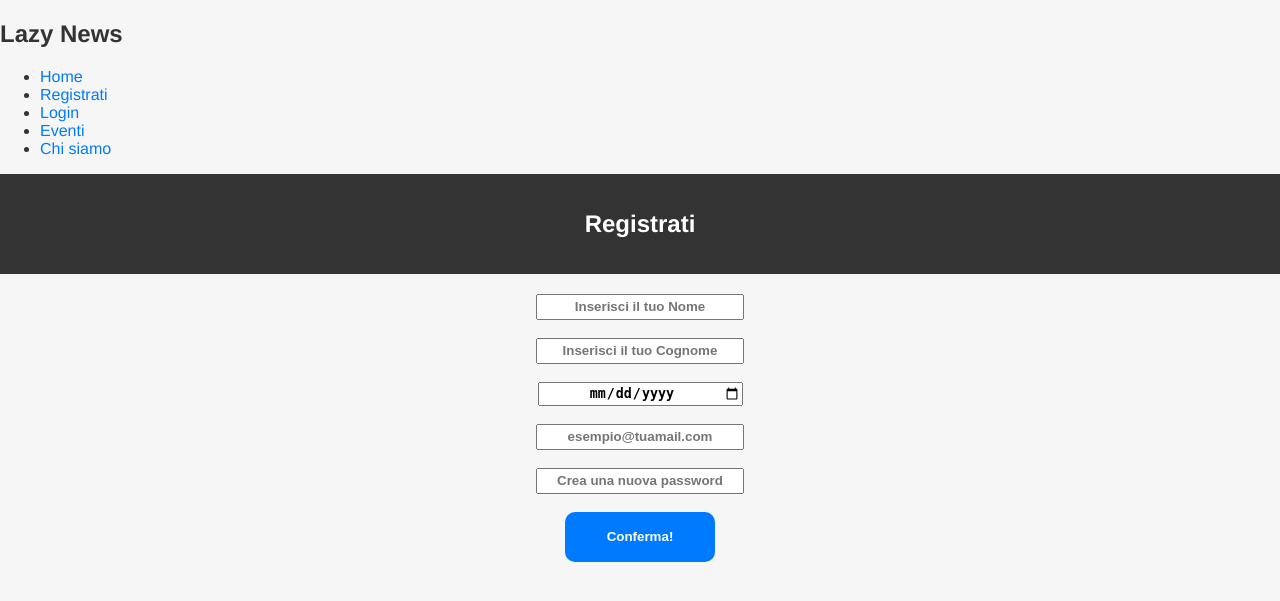
After one commit to Marcovo93/lazynews, a Flask app: page /auth/register2 in a window 1280 px wide. The commit adds this page. Shown: the top 601 px of the page. Run offline with Flask 3, Linux system fonts and the light colour scheme.

Commit message:
add style and other page

```diff
--- a/web/auth/auth.py
+++ b/web/auth/auth.py
@@ -39,6 +39,51 @@ def register():
 
     return render_template('register.html') #('auth/register.html')
 
+@bp.route('/register2', methods=('GET', 'POST'))
+def register2():
+    if request.method == 'POST':
+        nome = request.form['nome']
+        cognome = request.form['cognome']
+        data_nascita = request.form['data']
+        email = request.form['email']
+        password = request.form['password']
+        db = get_db()
+        error = None
+
+        if not nome:
+            error = 'Nome obbligatorio'
+        elif not cognome:
+            error = 'Cognome obbligatorio'
+        elif not data_nascita:
+            error = 'Data di nascita obbligatoria'
+        elif not email:
+            error = 'Email obbligatoria'
+        elif not password:
+            error = 'Password richiesta'
+
+        if error is None:
+            try:
+                db.execute(
+                    'INSERT INTO users2 (nome, cognome, data_nascita, email, password) VALUES (?, ?, ?, ?, ?)',
+                    (nome, cognome, data_nascita, email, password),
+                )
+                db.commit()
+            except db.IntegrityError:
+                error = f"Email {email} già registrata"
+            else: redirect(url_for("auth.login2"))
+
+    return render_template('register2.html')
+
+@bp.route("/login2")
+def login2():
+#    if request.method == 'POST':
+#        email = request.form['email']
+#        password = request.form['password']
+#        name = get_db().execute(
+#            'SELECT * FROM users2 WHERE email = ?', (email,)
+#        ).fetchone()
+    return render_template("login_2.html")
+
 #decoratore per pagina di login
 @bp.route('/login', methods=('GET', 'POST'))
 def login():
@@ -51,10 +96,11 @@ def login():
             'SELECT * FROM users WHERE username = ?', (username,)
         ).fetchone()
 
+        print(user)
         if user is None:
             error = 'Username errato.'
-        elif not check_password_hash(user['password'], password):
-            error = 'Password errata'
+            #elif not check_password_hash(user['password'], password):
+            #error = 'Password errata'
 
             if error is None:
                 session.clear()
--- a/web/db/schema.sql
+++ b/web/db/schema.sql
@@ -1,6 +1,6 @@
 DROP TABLE IF EXISTS users;
 DROP TABLE IF EXISTS post;
-DROP TABLE IF EXISTS comments;
+DROP TABLE IF EXISTS users2;
 
 CREATE TABLE users (
     id INTEGER PRIMARY KEY AUTOINCREMENT,
@@ -19,9 +19,11 @@ CREATE TABLE post (
 );
 
 
---CREATE TABLE comments (
---    id INTEGER PRIMARY KEY AUTOINCREMENT,
---    post_id INTEGER REFERENCES
---    text TEXT NOT NULL,
---    created TIMESTAMP NOT NULL DEFAULT CURRENT_TIMESTAMP
---)
+CREATE TABLE users2 (
+    id INTEGER PRIMARY KEY AUTOINCREMENT,
+    nome TEXT NOT NULL,
+    cognome TEXT NOT NULL,
+    data_nascita DATE NOT NULL,
+    email TEXT NOT NULL,
+    password TEXT NOT NULL
+);
--- a/web/main.py
+++ b/web/main.py
@@ -54,7 +54,7 @@ def create_app(test_config=None):
     def eventi():
         date_now = datetime.now()
         date_time = date_now.strftime("%d-%m-%Y %H:%M:%S")
-        return render_template("eventi.html", time=date_time)
+        return render_template("eventi.html", time=date_time, eventi=eventi)
 
     @app.route("/contatti")
     def contatti():
@@ -64,6 +64,10 @@ def create_app(test_config=None):
     def about():
         return render_template("about.html")
 
+    @app.route("/eventi/canarie")
+    def eventi_grancanarie():
+        return render_template("eventi_grancanarie.html")
+
     return app
 
 # entry point per "python web/main.py"
--- a/web/static/style.css
+++ b/web/static/style.css
@@ -11,11 +11,12 @@ header {
     color: white;
     padding: 1rem;
     text-align: center;
+    transition: 0.3s;
 }
 
 a {
     color: #007bff;
-    text-decoratin; none;
+    text-decoration: none;
 }
 
 a:hover {
@@ -28,11 +29,97 @@ p {
 
 .sidebar {
     flex: 1;
-    background-color: #ddd;
+    background-color: #f4f4f4;
     padding: 20px;
     border-radius: 10px;
 }
 
+button {
+    background-color: #007bff;
+    color: white;
+    border-radius: 10px;
+    border: none;
+    width: 150px;
+    height: 50px;
+    transition: 0.3s;
+    font-weight: bold;
+}
+
+button:hover {
+    transform: scale(1.1);
+    transform: opacity(50%);
+}
+
+label {
+    font-weight: bold;
+
+}
+
+.aside {
+    position: fixed;
+    flex: 1;
+    left: 0; top 0;
+    width: 200px;
+    height: 100%;
+    background: #e9e9e9;
+    padding: 20px;
+    text-align: center;
+    transition: 0.3s;
+}
+
+.aside:hover {
+    background: #f9f9f9;
+}
+
 .center {
+    font-family: 'Helvetica', sans-serif;
     text-align: center;
+    padding: 10px;
 }
+
+input {
+    text-align: center;
+    font-weight: bold;
+    width: 200px;
+    height: 20px;
+}
+
+.grid-container {
+    display: grid;
+    gird-template-columns: repeat(auto-fit, minmax(220px, 1fr));
+    gap: 20px;
+    padding: 20px;
+}
+
+.image-events {
+    height: 500px;
+    width: 500px;
+    border-radius: 50%;
+    transform: scale(1);
+    transition: 0.5s;
+    display: block;
+    margin: 0 auto;
+    padding: 50px;
+}
+
+.image-events:hover {
+    transform: scale(1.1);
+    border-radius: 20%;
+    height: 800px;
+    width: 1000px;
+}
+
+.button {
+    background-color: #007bff;
+    color: white;
+    border-radius: 10px;
+    border: none;
+    width: 150px;
+    height: 50px;
+    transition: 0.3s;
+}
+
+.button:hover {
+    transform: scale(1.1);
+    transform: opacity(50%);
+}
--- a/web/templates/home.html
+++ b/web/templates/home.html
@@ -5,8 +5,8 @@
 {% endblock %}
 
 {% block content%}
-    <aside style="position: fixed; left: 0; top 0; width: 200px; height: 100%; background: #ddd; padding: 20px; text-align: center;">
-        <p>Orario</p>
-        <p>{{ time }}</p>
+    <aside class="aside">
+        <p><strong>Orario</strong></p>
+        <p><strong>{{ time }}</strong></p>
     </aside>
 {% endblock %}
--- a/web/templates/login.html
+++ b/web/templates/login.html
@@ -9,13 +9,15 @@
         <br>
         <br>
         <label for="username">Username</label>
+        <br>
         <input name="username" id="username" required>
         <br>
         <br>
         <label for="password">Password</label>
+        <br>
         <input type="password" name="password" id="password" required>
         <br>
         <br>
-        <input type="submit" value="Entra">
+        <input type="submit" value="Entra" class="button">
     </form>
 {% endblock %}
--- /dev/null
+++ b/web/templates/register2.html
@@ -0,0 +1,28 @@
+{% extends 'base.html' %}
+
+{% block title %}test register{% endblock %}
+
+{% block header %}<h1>Registrati</h1>{% endblock %}
+
+{% block content %}
+
+    <form method="post" class="center" style="padding: 20px;">
+        <input id="nome" type="nome" name="nome" placeholder="Inserisci il tuo Nome" required>
+        <br>
+        <br>
+        <input id="cognome" type="cognome" name="cognome" placeholder="Inserisci il tuo Cognome" required>
+        <br>
+        <br>
+        <input id="data" type="date" name="data" placeholder="Inserisci la tua data di nascita" required>
+        <br>
+        <br>
+        <input id="email" type="email" name="email" placeholder="esempio@tuamail.com" required>
+        <br>
+        <br>
+        <input id="password" type="password" name="password" placeholder="Crea una nuova password" required>
+        <br>
+        <br>
+        <button type="submit" value="conferma">Conferma!</button>
+    </form>
+
+{% endblock %}
```
Also changed, not shown: web/templates/eventi.html (+8 -8 lines), web/templates/eventi_grancanarie.html (added, +9 -0 lines), web/templates/login_2.html (added, +16 -0 lines), web/templates/register.html (+8 -3 lines), instance/lazynews.sqlite.
